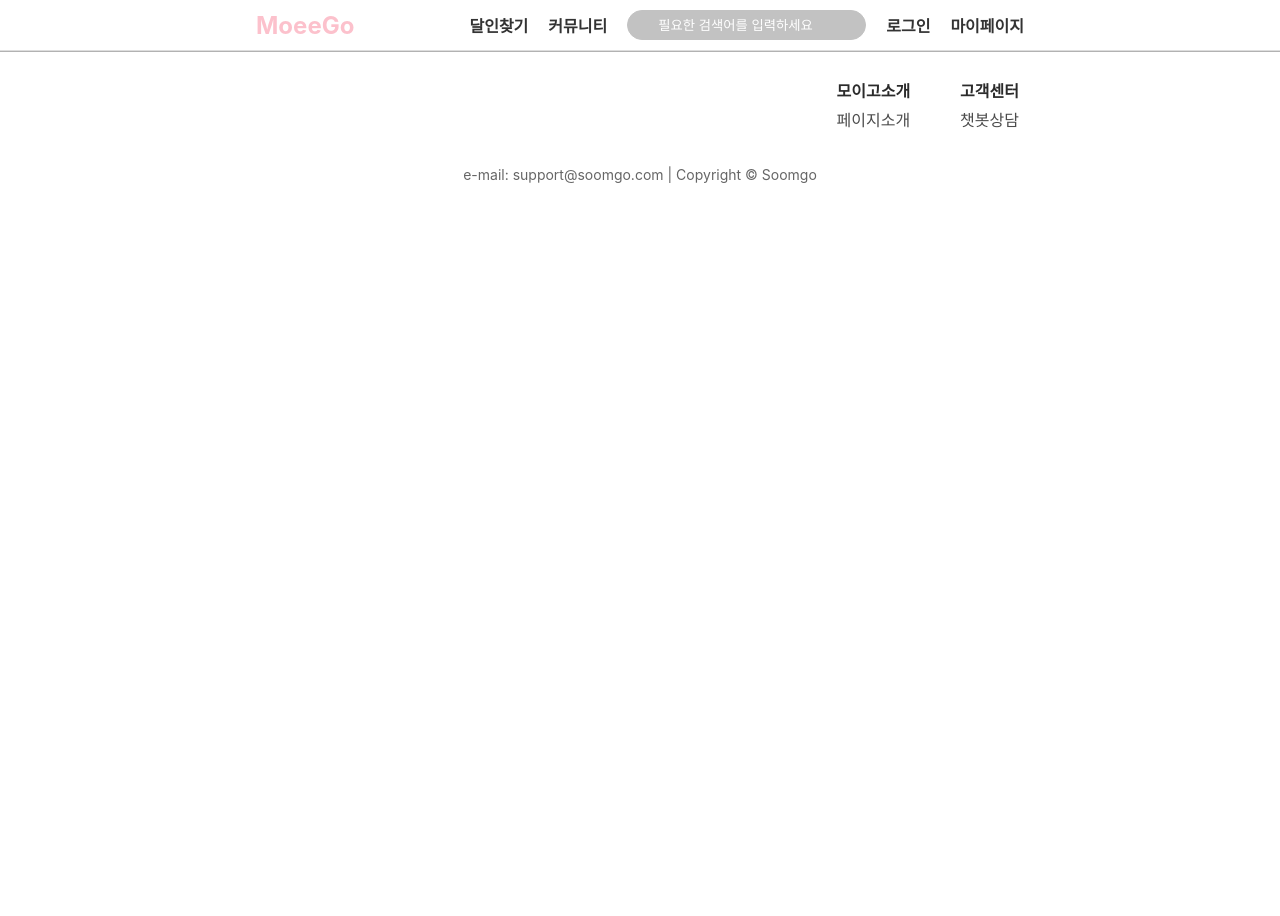
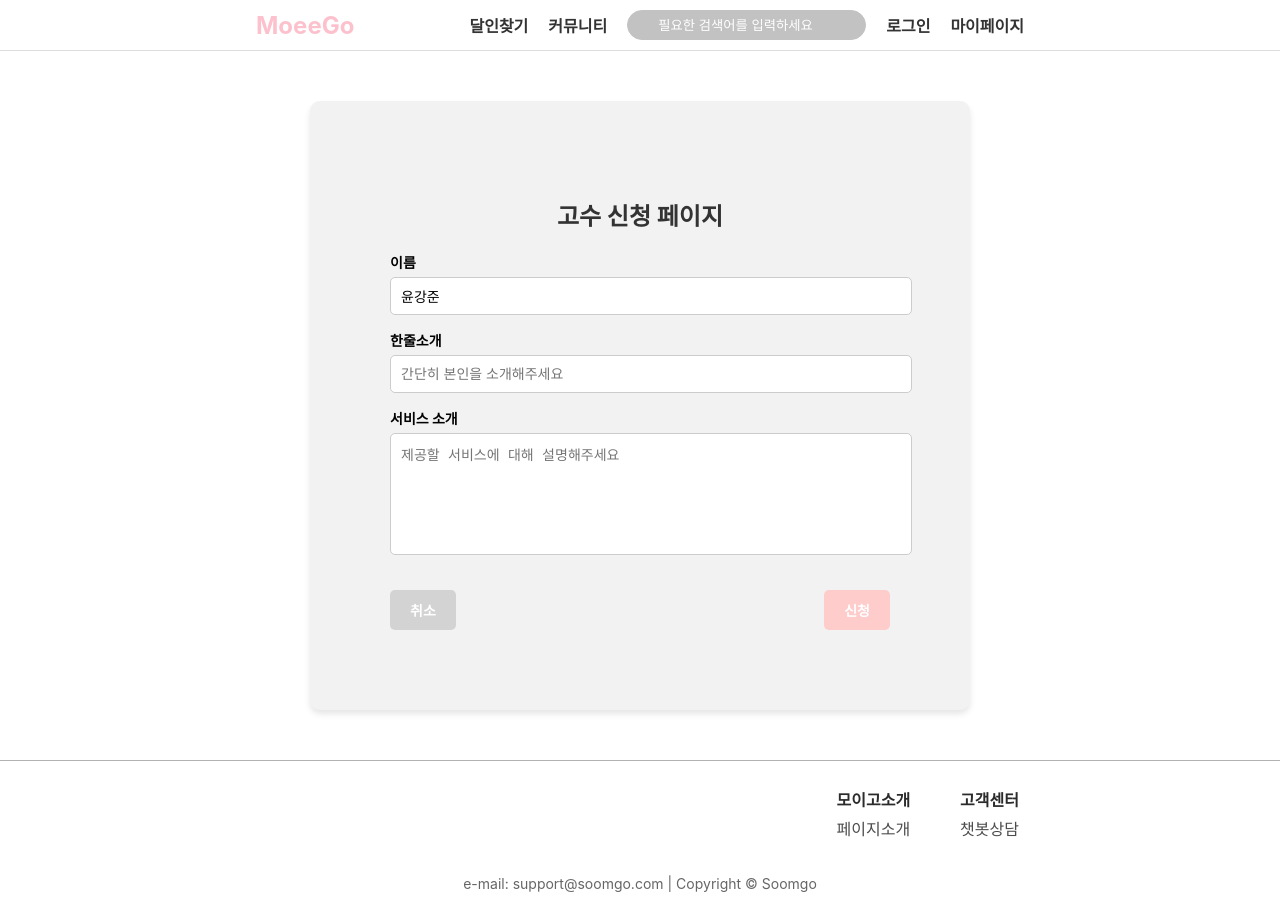
Before and after one commit to jaeheoon/moeego_client, a React (Vite) app: page /pro/ProRequest in a window 1280 px wide. Before the commit the page ends 800 px from the top, so only its background shows below. Built offline with nearby package versions, Linux system fonts and the light colour scheme.

Commit message:
[FE] Ref: 고수 신청 페이지 위치 조정 (#99)
Co-authored-by: kangjun <kangjun@naver.com>

```diff
--- a/src/App.jsx
+++ b/src/App.jsx
@@ -36,7 +36,7 @@ import Prosignup from "./components/pro/Prosignup";
 import ArticleMain from './components/articles/ArticleMain.jsx';
 import BookMarkPro from './components/mypage/BookMarkPro.jsx';
 import ProDetail from './components/Pro/ProDetail.jsx';
-import ProRequest from "./components/ProRequest.jsx";
+import ProRequest from "./components/Pro/ProRequest.jsx";
 import EventList from "./components/admin/EventList.jsx";
 import EventWrite from "./components/admin/EventWrite.jsx";
 import EventUpdate from "./components/admin/EventUpdate.jsx";
@@ -113,10 +113,10 @@ const App = () => {
           <Route path="/pro/signup/sub_car" element={<ProjoinSub_car />} />
           <Route path="/pro/signup" element={<Prosignup />} />
           <Route path="/pro/detail" element={<ProDetail />} />
+          <Route path="/pro/ProRequest" element={<ProRequest />} />
 
           {/* 관리자 페이지 */}
           <Route path="/admin/Login" element={<AdminLogin />} />
-          <Route path="/ProRequest" element={<ProRequest />} />
 
           <Route path="/admin/DashBoard" element={<AdminMain />} />
           <Route path="/admin/ProApproval" element={<AdminMain />} />
--- a/src/components/ProRequest.jsx
+++ b/src/components/Pro/ProRequest.jsx
@@ -1,44 +1,48 @@
 import React from 'react';
+import '../../css/Pro/ProRequest.css'
 
 const ProRequest = () => {
     return (
-        <div>
-            <div>
-            <h1>고수 신청 페이지</h1>
+        <div className="pro-request-container">
+            <div className="pro-request-header">
+                <h1>고수 신청 페이지</h1>
             </div>
-            <div>
-                <form>
-                    <label>
+            <div className="pro-request-form-container">
+                <form className="pro-request-form">
+                    <label className="pro-request-label">
                         이름
                         <input
                             type="text"
                             name="name"
-                            value='윤강준'
+                            value="윤강준"
                             readOnly
+                            className="pro-request-input"
                         />
                     </label>
-                    <label>
+                    <label className="pro-request-label">
                         한줄소개
                         <input
                             type="text"
                             name="subject"
-                            value=''
+                            value=""
                             placeholder="간단히 본인을 소개해주세요"
+                            className="pro-request-input"
                         />
                     </label>
-                    <label>
+                    <label className="pro-request-label">
                         서비스 소개
                         <textarea
                             name="content"
-                            value=''
+                            value=""
                             placeholder="제공할 서비스에 대해 설명해주세요"
+                            className="pro-request-textarea"
                         />
                     </label>
-                    <div>
-                        <button type="button">
+                    <div className="pro-request-button-container">
+                        <button type="button" className="pro-request-button cancel">
                             취소
                         </button>
-                        <button type="submit">
+                        <button type="submit" className="pro-request-button submit">
                             신청
                         </button>
                     </div>
--- /dev/null
+++ b/src/css/Pro/ProRequest.css
@@ -0,0 +1,83 @@
+.pro-request-container {
+    background-color: #f2f2f2;
+    border-radius: 10px;
+    padding: 80px;
+    max-width: 500px;
+    margin: 50px auto;
+    box-shadow: 0 4px 6px rgba(0, 0, 0, 0.1);
+}
+
+.pro-request-header {
+    text-align: center;
+    margin-bottom: 20px;
+}
+
+.pro-request-form-container {
+    display: flex;
+    flex-direction: column;
+}
+
+.pro-request-form {
+    display: flex;
+    flex-direction: column;
+    gap: 15px;
+}
+
+.pro-request-label {
+    font-weight: bold;
+    font-size: 14px;
+    display: flex;
+    flex-direction: column;
+    gap: 5px;
+}
+
+.pro-request-input,
+.pro-request-textarea {
+    padding: 10px;
+    font-size: 14px;
+    border: 1px solid #ccc;
+    border-radius: 5px;
+    background-color: #fff;
+    width: 100%;
+}
+
+.pro-request-textarea {
+    height: 100px;
+    resize: none;
+}
+
+.pro-request-button-container {
+    display: flex;
+    justify-content: space-between;
+    margin-top: 20px;
+}
+
+.pro-request-button {
+    padding: 10px 20px;
+    font-size: 14px;
+    font-weight: bold;
+    border: none;
+    border-radius: 5px;
+    cursor: pointer;
+}
+
+
+.pro-request-button.submit {
+    background-color: #ffcccc;
+    color: #fff;
+}
+
+.pro-request-button.submit:hover {
+    background-color: #ff9999; /* hover 시 더 진한 빨간색 */
+    opacity: 0.9; /* hover 시 살짝 투명하게 */
+}
+
+.pro-request-button.cancel {
+    background-color: lightgray; /* 기본 연한 회색 */
+    color: #fff; /* 글씨 색상: 흰색 */
+}
+
+.pro-request-button.cancel:hover {
+    background-color: gray; /* hover 시 중간 회색 */
+    opacity: 0.9; /* hover 시 살짝 투명 효과 */
+}
```
